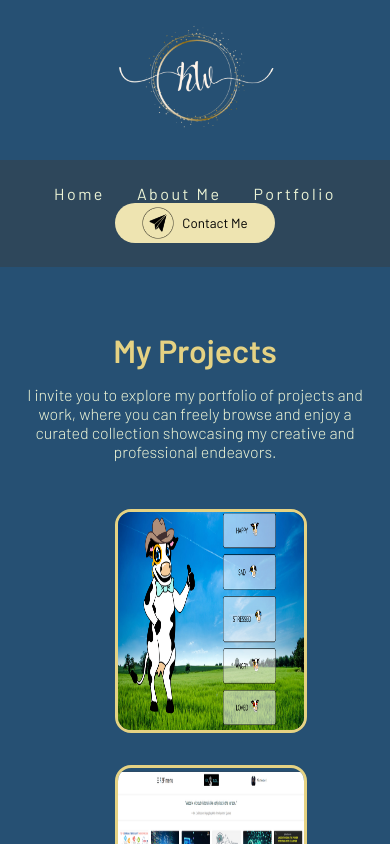
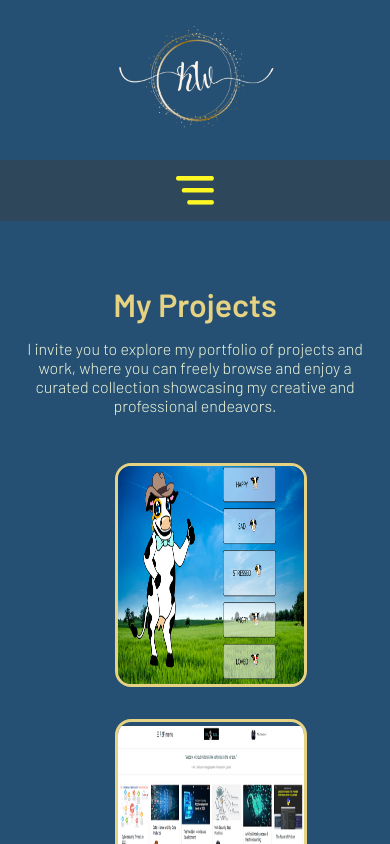
Before and after one commit to kwaters3/Portfolio-Profile-React, a React (Create React App) app: page /portfolio in a window 390 px wide. Shown: the top 844 px of the page. Built offline with nearby package versions, Linux system fonts and the light colour scheme.

Commit message:
added mobile navbar menu

```diff
--- a/src/components/Intro/Intro.css
+++ b/src/components/Intro/Intro.css
@@ -77,10 +77,10 @@
 
 }
 
-@media screen and (max-width: 620px) {
+@media screen and (max-width: 769px) {
 
   #intro {
-    height: calc(100vh - 10rem);
+    height: calc(100vh - 20rem);
     display: flex;
     flex-direction: column;
     align-items: center;
--- a/src/components/Navbar/Navigation.css
+++ b/src/components/Navbar/Navigation.css
@@ -5,7 +5,7 @@
   position: sticky;
   top: 0;
   width: 100%;
-  padding: 0px 30px;
+  padding: 1rem 4rem;
   background-color: rgb(46, 71, 91);
   z-index: 1000;
 }
@@ -48,12 +48,51 @@
   margin: 0.5rem 0.5rem 0.5rem 0;
 }
 
+.navMenu {
+  position: absolute;
+  top: 4rem;
+  left: 3rem;
+  z-index: 2;
+  display: flex;
+  flex-direction: column;
+  align-items: center;
+  justify-content: center;
+  gap: 1rem;
+  padding: 2rem;
+  height: fit-content;
+  min-width: 13rem;
+  background: rgba(46, 71, 90);
+  border-radius: 1rem;
+}
+
+.listItem {
+ color: #E5D283;
+ padding: .5rem 3rem;
+ margin: .25rem;
+ background: rgba(97, 139, 172, 0.5);
+border-radius: 1rem;
+font-size: 23px;
+cursor: pointer;
+text-align: center;
+}
+
+.listItem:hover {
+  color: #756a40;
+  text-decoration: underline;
+}
+
+.mobileMenu {
+  display: none;
+  object-fit: cover;
+  height: 1.8rem;
+}
+
 @media screen  and (max-width: 855px) {
   .navbar {
     flex-direction: column;
     align-items: center;
     justify-content: center;
-    padding: 1.5rem;
+    padding: 1rem;
     top: 0rem;
   }
 
@@ -62,8 +101,17 @@
     }
 
     .contactMeBtn {
-      width: 10rem;
-      height: 2.5rem;
+      display: none;
+    }
+
+    .desktopMenu {
+      display: none;
+    }
+
+    .mobileMenu {
+      display: flex;
+      object-fit: cover;
+      height: 1.8rem;
     }
 
   }
--- a/src/components/Navbar/Navigation.js
+++ b/src/components/Navbar/Navigation.js
@@ -3,11 +3,13 @@ import "./Navigation.css";
 import logo from "../../assets/logo.png";
 import contactImg from "../../assets/contact.png";
 import { Element, Link as ScrollLink, animateScroll as scroll } from 'react-scroll';
+import menu from "../../assets/menu.png";
 
 const Navbar = () => {
   const scrollToTop = () => {
     scroll.scrollToTop();
   };
+  const [showMenu, setShowMenu] = React.useState(false);
 
   return (
     <Element name="navbar">
@@ -28,6 +30,23 @@ const Navbar = () => {
       }}>
           <img src={contactImg} alt="contact image" className="contactMeImg" /> Contact Me
         </button>
+
+
+        <img src={menu} alt="Menu" className="mobileMenu" onClick={() => setShowMenu(!showMenu)} />
+        <div className="navMenu" style={{display: showMenu  ? 'flex':'none'}}>
+          <ScrollLink className="listItem"  to="intro" offset={-50} smooth={true} duration={500} onClick={ () => setShowMenu(false)}>
+            Home
+          </ScrollLink>
+          <ScrollLink className="listItem" to="aboutMe" offset={50} smooth={true} duration={500} onClick={ () => setShowMenu(false)}>
+            About Me
+          </ScrollLink>
+          <ScrollLink className="listItem" to="portfolio" offset={75} smooth={true} duration={500} onClick={ () => setShowMenu(false)}>
+            Portfolio
+          </ScrollLink>
+          <ScrollLink className="listItem" to="contact" offset={50} smooth={true} duration={500} onClick={ () => setShowMenu(false)}>
+            Contact
+          </ScrollLink>
+        </div>
       </nav>
     </Element>
   );
```
